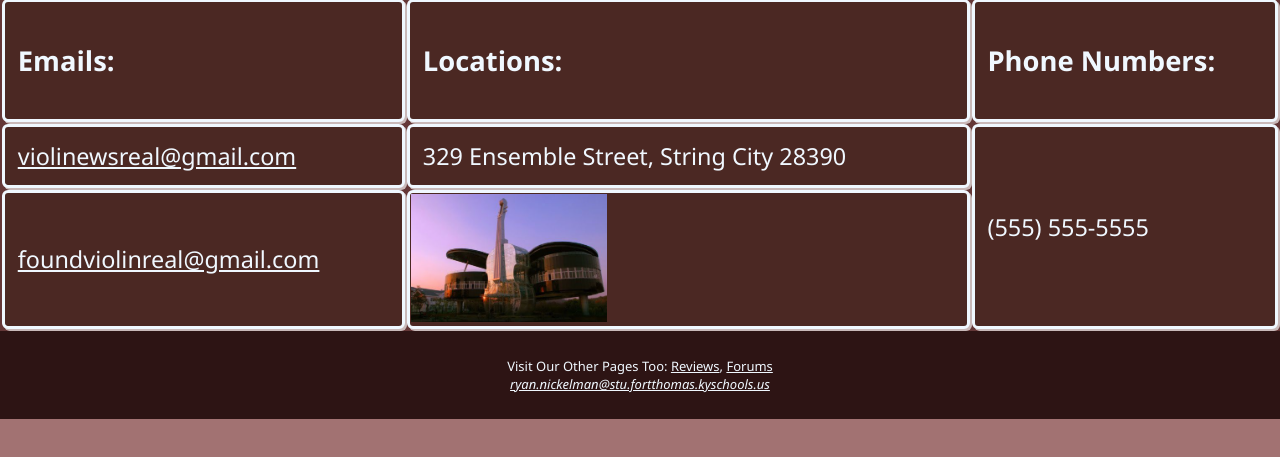
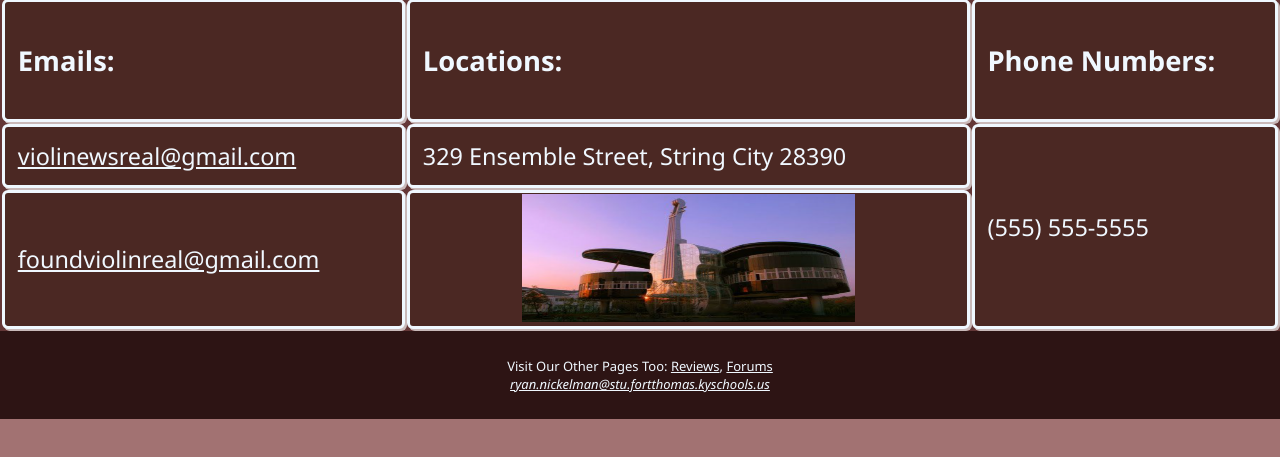
Before and after one commit to ryanick5/webdev, a plain HTML site: page contact_us.html in a window 1280 px wide. Shown: the part 167-624 px from the top of the page. Drawn offline with Linux system fonts and the light colour scheme.

Commit message:
Update homepage.css

```diff
--- a/homepage.css
+++ b/homepage.css
@@ -115,6 +115,8 @@ td a {
 }
 .vh {
     height: 16vh;
+    margin-left: 20%;
+    width: 60%;
 }
 .button {
     border-radius: 6px;
@@ -139,6 +141,7 @@ h1 a {
 .form2 {
     border-radius: 6px;
     margin-left: 40%;
+    padding-bottom: 2%;
 }
 .fp {
     background-color: aliceblue;
```
